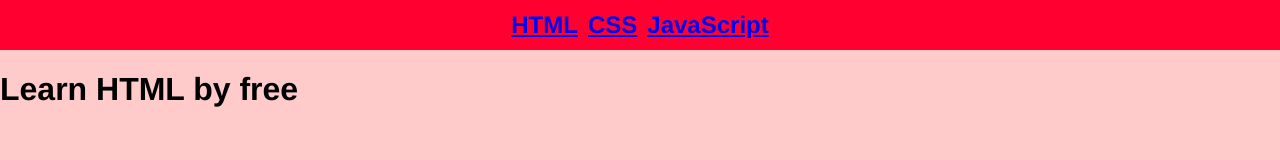
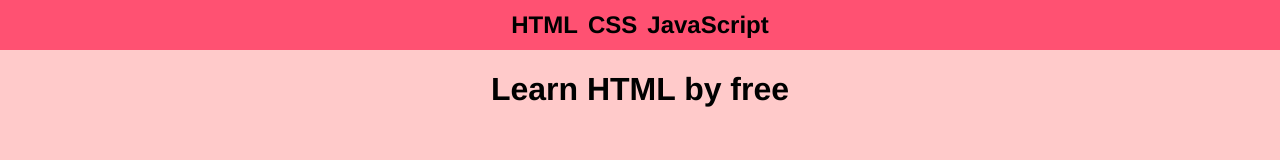
Before and after one commit to PlisNikolayCoding/Learn-HTML-Platform, a plain HTML site: page main.html in a window 1280 px wide. Drawn offline with Linux system fonts and the light colour scheme.

Commit message:
Update style.css

```diff
--- a/style.css
+++ b/style.css
@@ -7,7 +7,7 @@ body {
 nav {
   font-weight: bold;
   font-size: 1.5em;
-  background: #FF0030;
+  background: #FF5172;
   height: 50px;
   display: flex;
   justify-content: center;
@@ -16,12 +16,21 @@ nav {
   gap: 10px;
 }
 
-a nav:hover {
+nav * {
+  text-decoration: none;
+  color: black;
+}
+
+h1 {
+  text-align: center;
+}
+
+nav *:hover {
   text-decoration: underline var(--hover) 3px
 }
 
 @media (hover: none) {
-  a nav:active {
+  nav *:active {
     text-decoration: underline var(--hover) 3px
   }
 }
```
